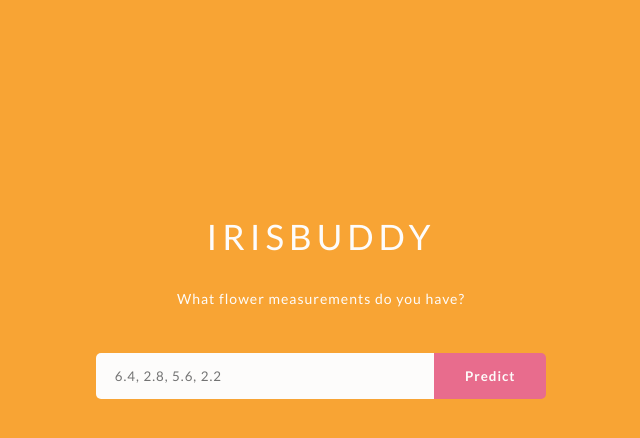
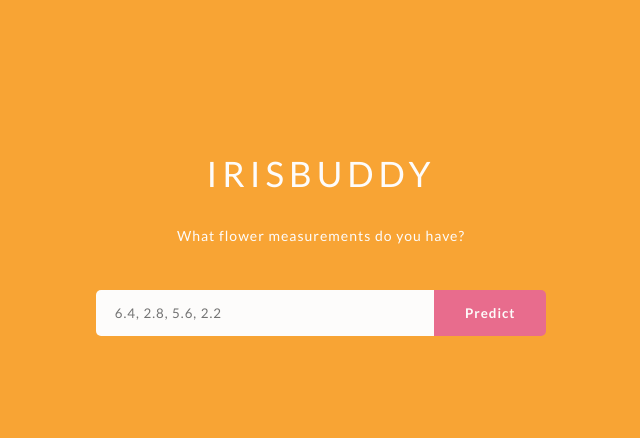
Before and after one commit to bruinAlex/iris_classifier_flask_app, a Flask app: page / in a window 1280 px wide. Shown: the top 438 px of the page, without its empty margins (319-959 px from the left). Run offline with Flask 2, Linux system fonts and the light colour scheme; parts of the project's set-up code (start-up, migrations or seed data) failed here and were passed over.

Commit message:
removed scrollbar and decreased top margin height

```diff
--- a/static/styles/main.css
+++ b/static/styles/main.css
@@ -4,12 +4,13 @@ body {
   font-family: 'Lato', sans-serif;
   color: #FDFCFB;
   text-align: center;
+  overflow: hidden;
 }
 
 
 form {
   width: 450px;
-  margin: 17% auto;
+  margin: 12% auto;
 }
 
 
```
